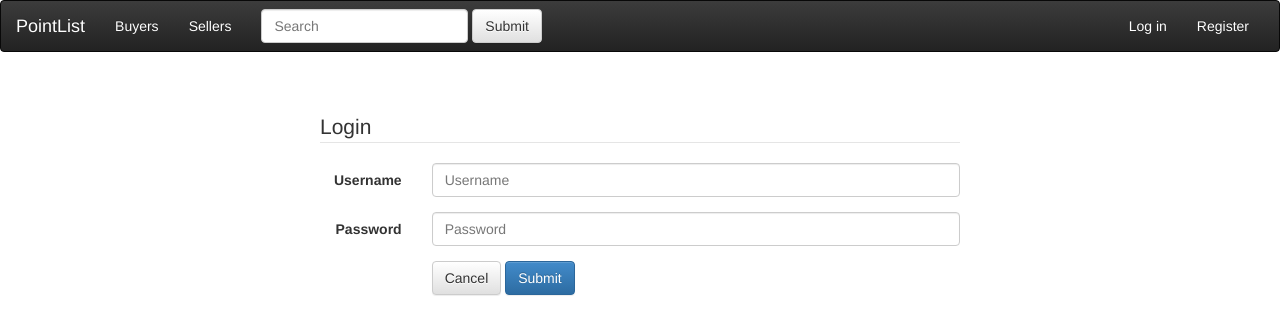
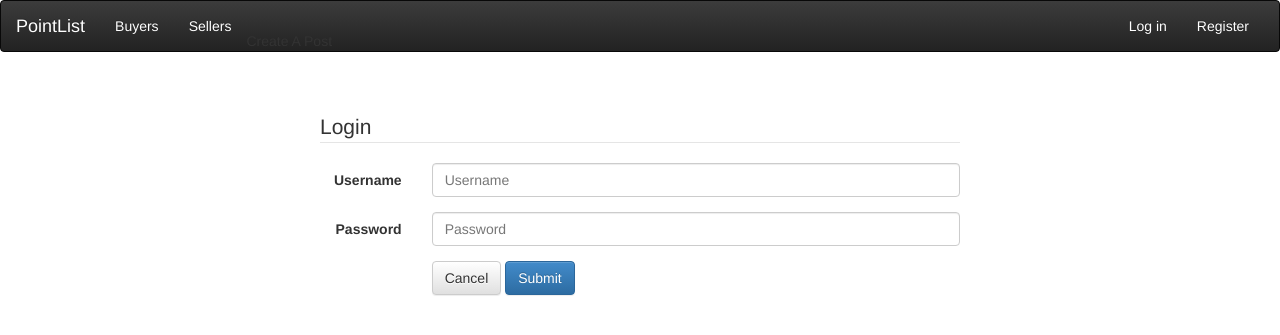
Before and after one commit to benedgar/pointlist, a Django app: page /login in a window 1280 px wide. Shown: the top 335 px of the page. Run offline with Django 3.2, Linux system fonts and the light colour scheme; parts of the project's set-up code (start-up, migrations or seed data) failed here and were passed over; some libraries are stand-ins or nearby versions.

Commit message:
navbar changes

```diff
--- a/pointlist/templates/pointlist/index.html
+++ b/pointlist/templates/pointlist/index.html
@@ -3,7 +3,7 @@
 {% block body %}
 
     <div class="wrapper">
-    <h1>Welcome to PointList!</h1>
+    <h1>Welcome to PointList, {{ user_name }}!</h1>
 
     <h2>Current Buying Posts: </h2>
 
--- a/pointlist/templates/pointlist/navbar.html
+++ b/pointlist/templates/pointlist/navbar.html
@@ -1,4 +1,3 @@
-{% load tags %}
 <nav class="navbar navbar-inverse">
   <div class="container-fluid">
     <div class="navbar-header">
@@ -15,13 +14,8 @@
       <ul class="nav navbar-nav">
         <li><a href="#">Buyers</a></li>
         <li><a href="#">Sellers</a></li>
+        <li><a href="/create_post"></a>Create A Post</li>
       </ul>
-      <form class="navbar-form navbar-left" role="search">
-        <div class="form-group">
-          <input type="text" class="form-control" placeholder="Search">
-        </div>
-        <button type="submit" class="btn btn-default">Submit</button>
-      </form>
       <ul class="nav navbar-nav navbar-right">
         {% if request.user.is_authenticated %}
               <li class="alzNavBarButton"><a href="/pointlist/logout">Logout</a></li>
```
